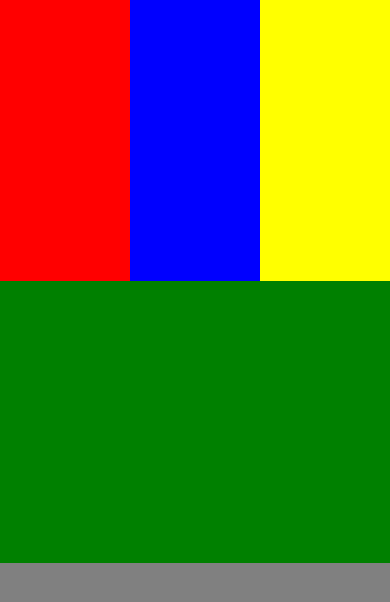
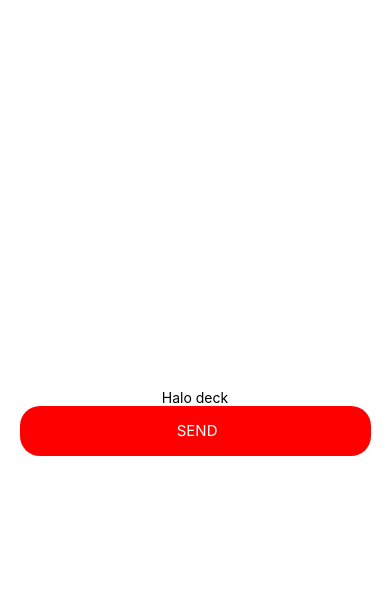
Before and after one commit to nurhikmah445/Nurul-Hikmah-Sam-105841108721-Lab1, a React Native app: screen / in a window 390 px wide. Shown: the top 602 px of the page. Built offline with nearby package versions, Linux system fonts and the light colour scheme.

Commit message:
Button View

```diff
--- a/App.js
+++ b/App.js
@@ -1,41 +1,33 @@
-import { StyleSheet, View, Text } from 'react-native'
-import React from 'react'
+import { View, Text, StyleSheet, Image } from 'react-native';
+import React from 'react';
+
+const ButtomCustom = ({color, text}) => (
+  <View style={{
+    backgroundColor:color,
+    width: '90%',
+    height:50,
+    borderRadius:20,
+    justifyContent:'center',
+    alignItems:'center'
+  }}>
+    <Text style={{
+      textAlign:'center',
+      fontSize:15,
+      color:'white',
+    }}> {text}
+    </Text>
+  </View>
+)
 
 const App = () => {
   return (
-    <View style={{flex:1}}>
-      <View style={{
-        flexDirection:'row',
-        flex:1,
-        }}>
-
-      <View style={{
-        flex: 1,
-        backgroundColor:'red'
-      }}>
-      </View>
-      <View style={{
-        flex: 1,
-        backgroundColor:'blue'
-      }}>
-      </View>
-      <View style={{
-        flex: 1,
-        backgroundColor:'yellow'
-      }}>
-      </View>
-        </View>
-
-        <View style={{
-          flex: 1,
-          backgroundColor:'green'
-        }}>
-        </View>
-        <View style={{
-          flex: 1,
-          backgroundColor:'gray'
-        }}>
-        </View>
+    <View style={{
+      flex:1,
+      justifyContent:'center',
+      alignItems:'center',
+    }}>
+      <Text>Halo deck</Text>
+      <ButtomCustom color={'red'} text={'SEND'} />
 
     </View>
   )
```
